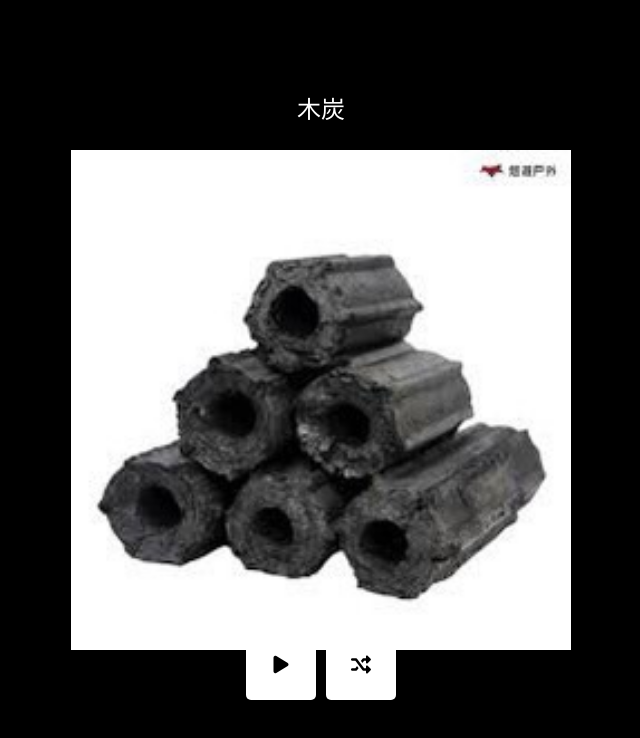
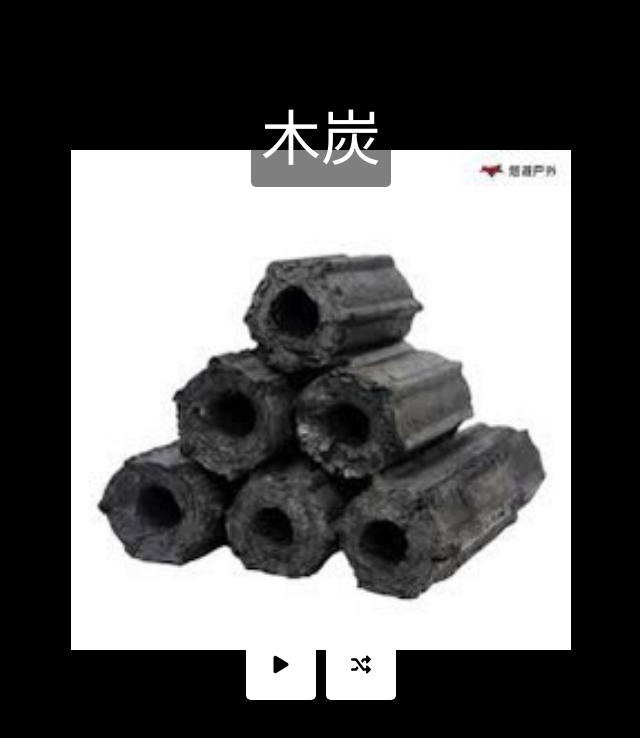
Before and after one commit to andrew0082/andrew0082.github.io, a plain HTML site: page index.html in a window 1280 px wide. Both pictures are taken after a click on the picture 640 px from the left and 400 px from the top of the page. Shown: the whole page, without its empty margins (319-959 px from the left). Drawn offline with Linux system fonts and the light colour scheme.

Commit message:
modify font size

```diff
--- a/index.html
+++ b/index.html
@@ -41,7 +41,7 @@
             padding: 10px;
             border-radius: 5px;
             display: none;
-            font-size: 24px; /* Adjust this value to change the font size */
+            font-size: 60px; /* Adjust this value to change the font size */
         }
         .buttons {
             position: absolute;
```
